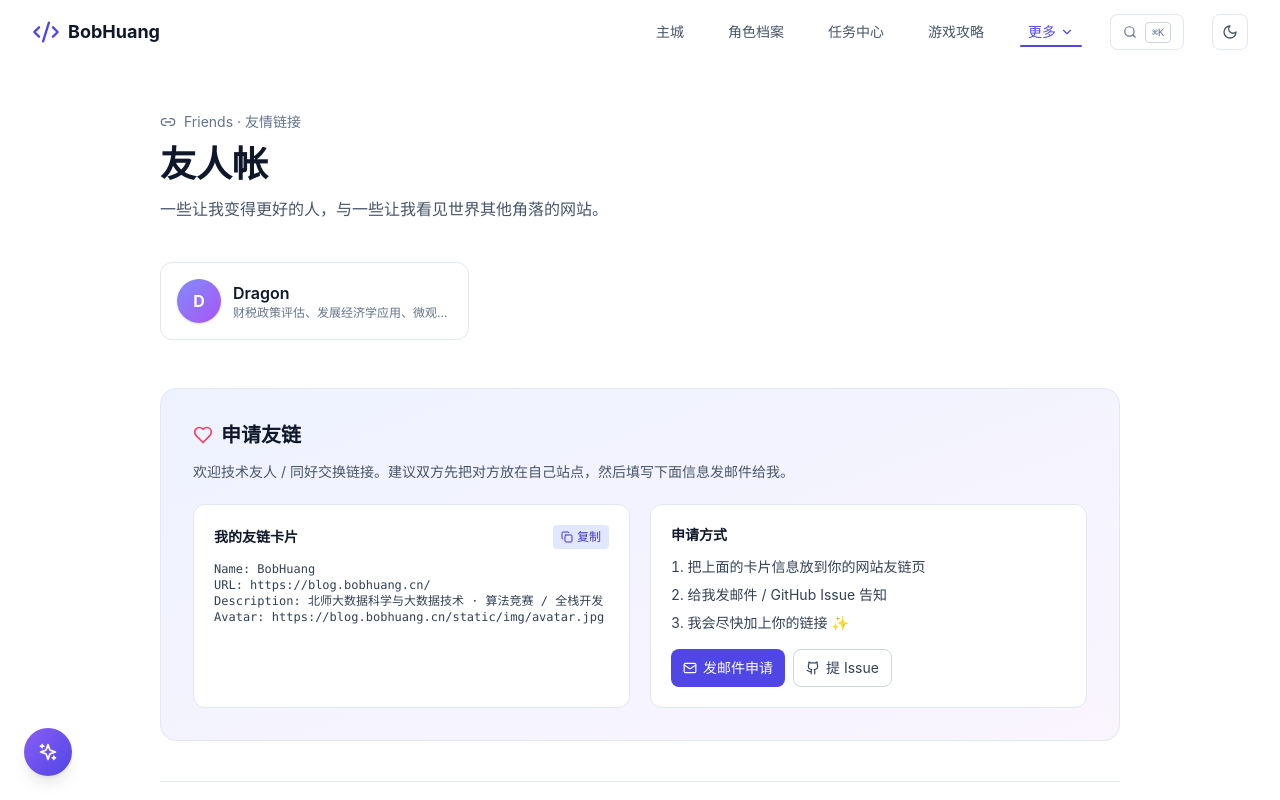
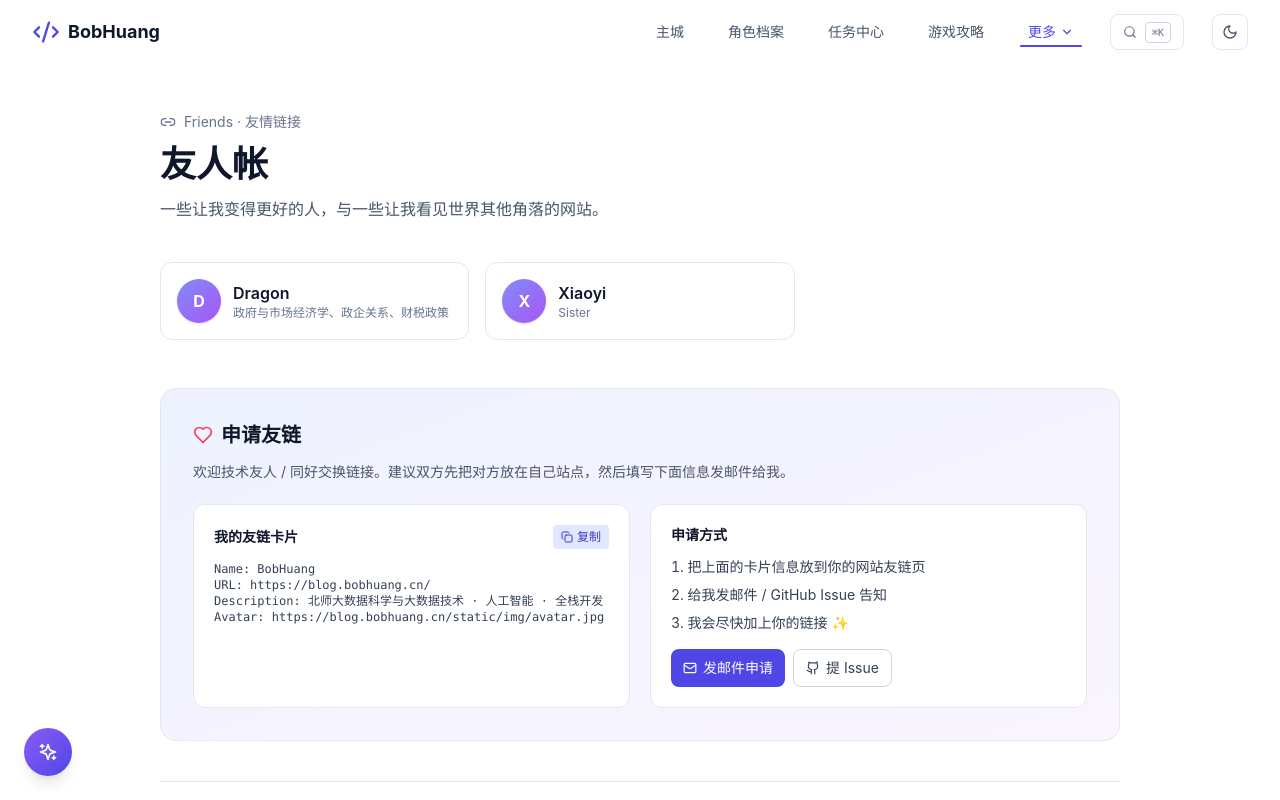
Before and after one commit to BobHuang666/BobHuang666.github.io, a React (Vite) app: page /#/friends in a window 1280 px wide. Shown: the top 800 px of the page. Built offline with nearby package versions, Linux system fonts and the light colour scheme.

Commit message:
feat(friends): 更新友链数据，新增友链并调整站点信息

```diff
--- a/src/data/friends.ts
+++ b/src/data/friends.ts
@@ -1,30 +1,29 @@
 /**
  * 友情链接
- * TODO: 邀请你的朋友们填进来
  */
 export interface FriendLink {
   name: string;
   url: string;
   avatar?: string;
   description: string;
-  tags?: string[];
 }
 
 export const friends: FriendLink[] = [
-  // 占位示例 —— 删掉换成真朋友的链接
   {
     name: 'Dragon',
     url: 'https://cjl20050909.github.io/acade-site/',
-    description: '财税政策评估、发展经济学应用、微观计量经济学',
-    tags: ['FIT'],
+    description: '政府与市场经济学、政企关系、财税政策',
+  },
+  {
+    name: 'Xiaoyi',
+    url: 'http://sis.bobhuang.cn/',
+    description: 'Sister',
   }
 ];
 
-/** 申请友链时给对方看到的本站信息 */
 export const myLinkCard = {
   name: 'BobHuang',
   url: 'https://blog.bobhuang.cn/',
-  description: '北师大数据科学与大数据技术 · 算法竞赛 / 全栈开发',
-  // 用作头像
+  description: '北师大数据科学与大数据技术 · 人工智能 · 全栈开发',
   avatar: '/static/img/avatar.jpg',
 };
```
